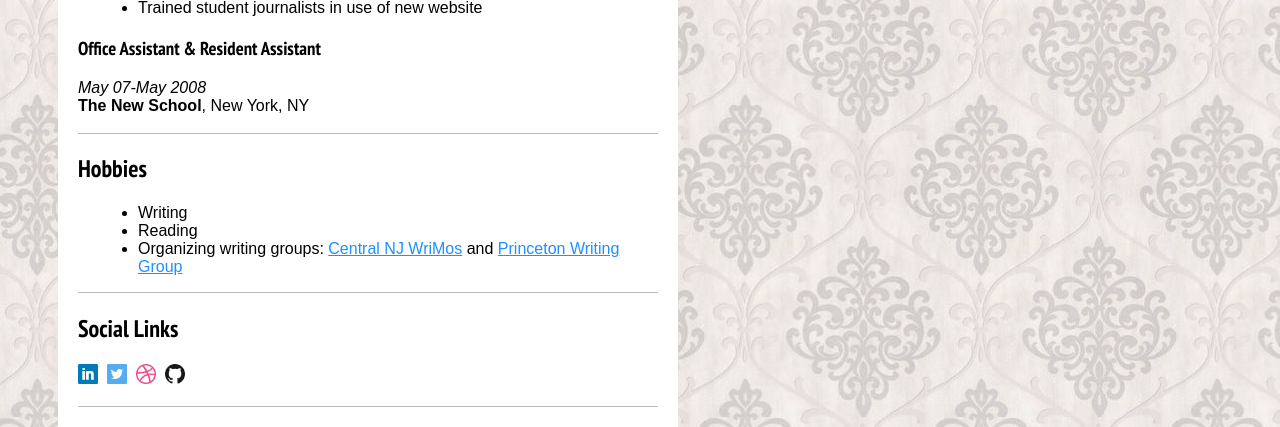
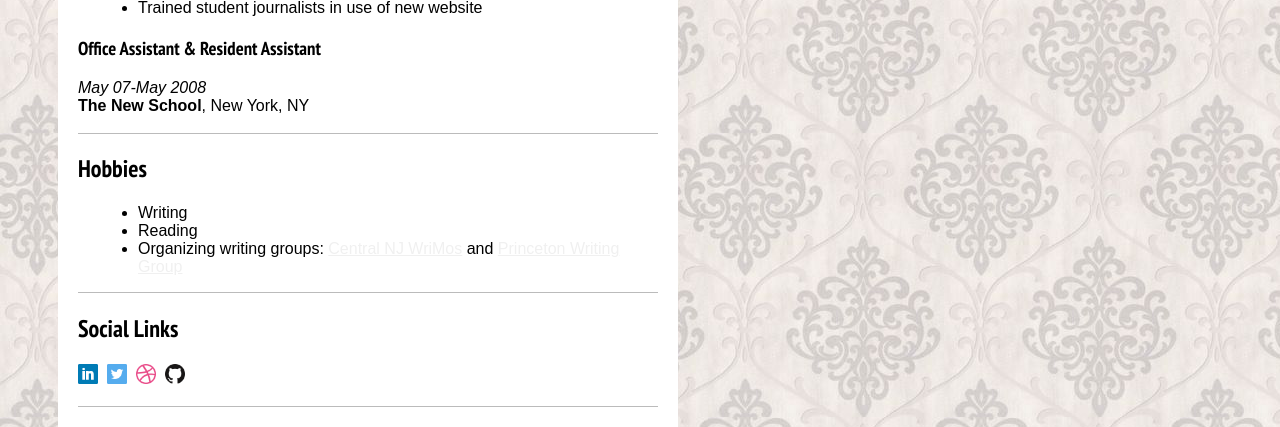
Before and after one commit to richendacodes/portfolio, a PHP site: page /home.html in a window 1280 px wide. Shown: the part 1855-2282 px from the top of the page. Run offline with PHP 8.4, Linux system fonts and the light colour scheme.

Commit message:
change color of link in css

```diff
--- a/style.css
+++ b/style.css
@@ -76,5 +76,5 @@ h1, h2, h3, h4, h5, h6 {
 }
 
 li a {
-	color: dodgerblue;
+	color: #f0f0f0;
 }
```
